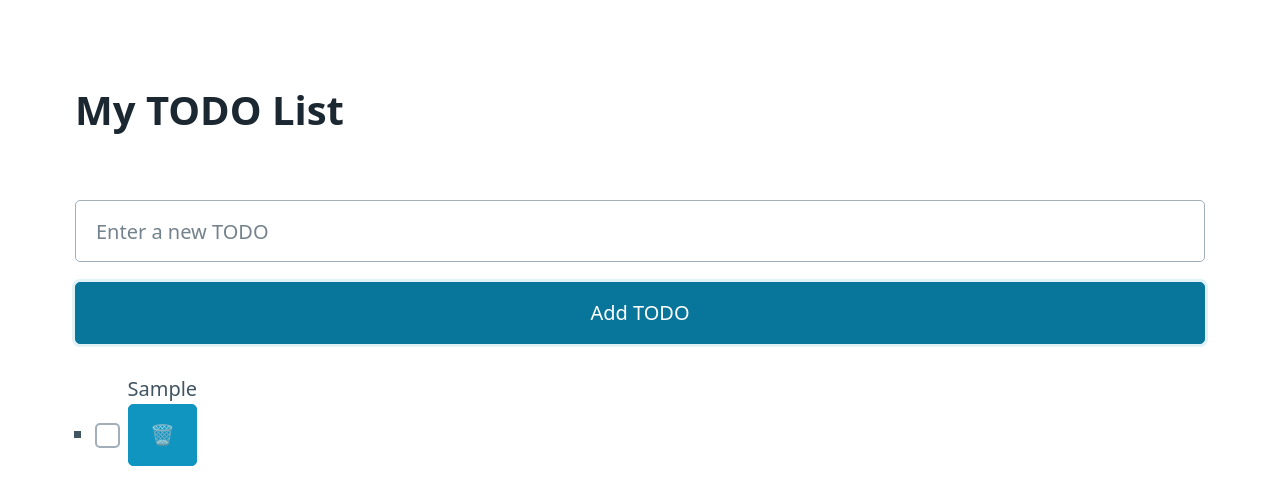
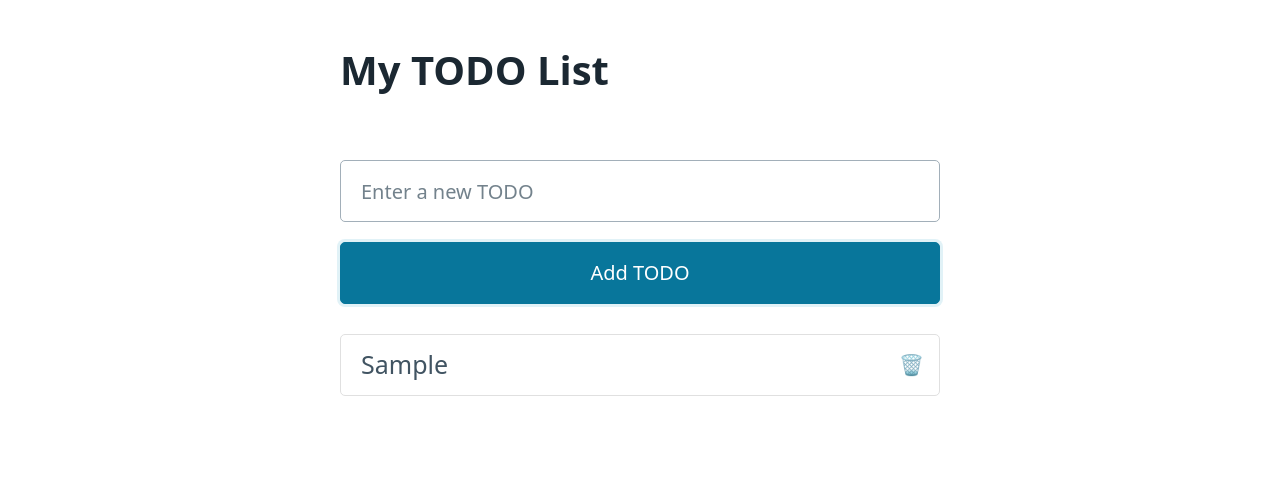
Before and after one commit to jvranish/barcamp24-todo, a plain HTML site: page index.html in a window 1280 px wide. Both pictures are taken after typing "Sample" into the empty fields and a click on the button "Add TODO". Drawn offline with Linux system fonts and the light colour scheme.

Commit message:
improved styles quite a bit

```diff
--- a/app.js
+++ b/app.js
@@ -9,10 +9,47 @@ export const html = build.bind(jsxH);
 /** @type {State} */
 const initialState = { todos: [], input: "", id_counter: 0 };
 
-const { dispatch, getState } = createStore(initialState, (state) => {
+const { dispatch } = createStore(initialState, (state) => {
   const root = document.querySelector("#root");
   patch(root, mainView(state));
 });
+
+/** @param {State} state */
+const mainView = (state) => {
+  return html`<main id="root" class="container">
+    <h1>My TODO List</h1>
+    <form id="todoForm" onsubmit=${addTodo}>
+      <input
+        type="text"
+        id="newTodo"
+        placeholder="Enter a new TODO"
+        value=${state.input}
+        required
+        onchange=${updateInput}
+      />
+      <button type="submit">Add TODO</button>
+    </form>
+    <ul class="todo-list">
+      ${state.todos.map(
+        (todo) => html`
+          <li class="${todo.completed ? 'todo-completed' : ''}">
+            <input
+              type="checkbox"
+              id=${"todo-" + todo.id}
+              checked=${todo.completed}
+              onchange=${toggleTodo(todo.id)}
+            />
+            <label class="todo-label" for=${"todo-" + todo.id}>
+              ${todo.text}
+            </label>
+            <button class="remove-todo" onclick=${removeTodo(todo.id)}>🗑️</button>
+          </li>
+        `
+      )}
+    </ul>
+  </main>`;
+};
+
 
 /** @param {Event} event */
 const addTodo = (event) => {
@@ -53,40 +90,3 @@ const updateInput = (event) => {
     }
   });
 };
-
-/** @param {State} state */
-const mainView = (state) => {
-
-  return html`<main id="root" class="container">
-    <h1>My TODO List</h1>
-    <form id="todoForm" onsubmit=${addTodo}>
-      <input
-        type="text"
-        id="newTodo"
-        placeholder="Enter a new TODO"
-        value=${state.input}
-        required
-        onchange=${updateInput}
-      />
-      <button type="submit">Add TODO</button>
-    </form>
-    <ul class="todo-list">
-      ${state.todos.map(
-        (todo) => html`
-          <li>
-            <input
-              type="checkbox"
-              id=${"todo-" + todo.id}
-              checked=${todo.completed}
-              onchange=${toggleTodo(todo.id)}
-            />
-            <label for=${"todo-" + todo.id}
-              >${todo.text}
-              <button onclick=${removeTodo(todo.id)}>🗑️</button>
-            </label>
-          </li>
-        `
-      )}
-    </ul>
-  </main>`;
-};
--- a/index.html
+++ b/index.html
@@ -5,6 +5,7 @@
   <meta name="viewport" content="width=device-width, initial-scale=1.0">
   <title>Barcamp24 TODO Example! </title>
   <link rel="stylesheet" href="pico.css">
+  <link rel="stylesheet" href="styles.css">
   <script src="./app.js" type="module"></script>
 </head>
 <body>
--- a/styles.css
+++ b/styles.css
@@ -5,29 +5,67 @@
   padding-top: 2rem;
 }
 
-/* Style for todo items */
-#todoList li {
+/* Style for the todo list */
+.todo-list {
+  list-style: none;
+  padding: 0;
+  margin: 0;
+}
+
+.todo-list li {
   display: flex;
   justify-content: space-between;
   align-items: center;
-    padding: 0.5rem 0;
-    border-bottom: 1px solid #e0e0e0;
+  padding: 0.5rem;
+  border: 1px solid #e0e0e0;
+  border-radius: 5px;
+  margin-bottom: 0.5rem;
+  transition: background-color 0.3s, box-shadow 0.3s;
+}
+
+.todo-list li:hover {
+  background-color: #f8f8f8;
+  box-shadow: 0 2px 4px rgba(0, 0, 0, 0.1);
 }
 
 /* Style for crossed-out todos */
-.todo-completed {
+.todo-completed .todo-label {
   text-decoration: line-through;
   color: gray;
 }
 
-/* Style for remove button */
+/* Label for todo text */
+.todo-label {
+  flex-grow: 1;
+  margin-left: 0.5rem;
+  cursor: pointer;
+  font-size: 1.25rem; /* Increase text size */
+}
+
+/* Hide the checkbox but still allow it to be interactive */
+.todo-list input[type="checkbox"] {
+  display: none;
+}
+
+/* Style for the remove button */
 .remove-todo {
-    background: none;
+  background-color: transparent;
   border: none;
-    color: red;
+  color: white;
   cursor: pointer;
+  padding: 0.5rem;
+  width: 2rem;
+  height: 2rem;
+  border-radius: 5px;
+  transition: background-color 0.3s, color 0.3s;
+  display: inline-block;
+  justify-content: center;
+  align-items: center;
+  line-height: 1rem;
+  text-align: center;
+  margin: 0;
 }
 
 .remove-todo:hover {
-    color: darkred;
+  background-color: darkred;
 }
```
Lines whose indentation alone changed are shown as unchanged.
